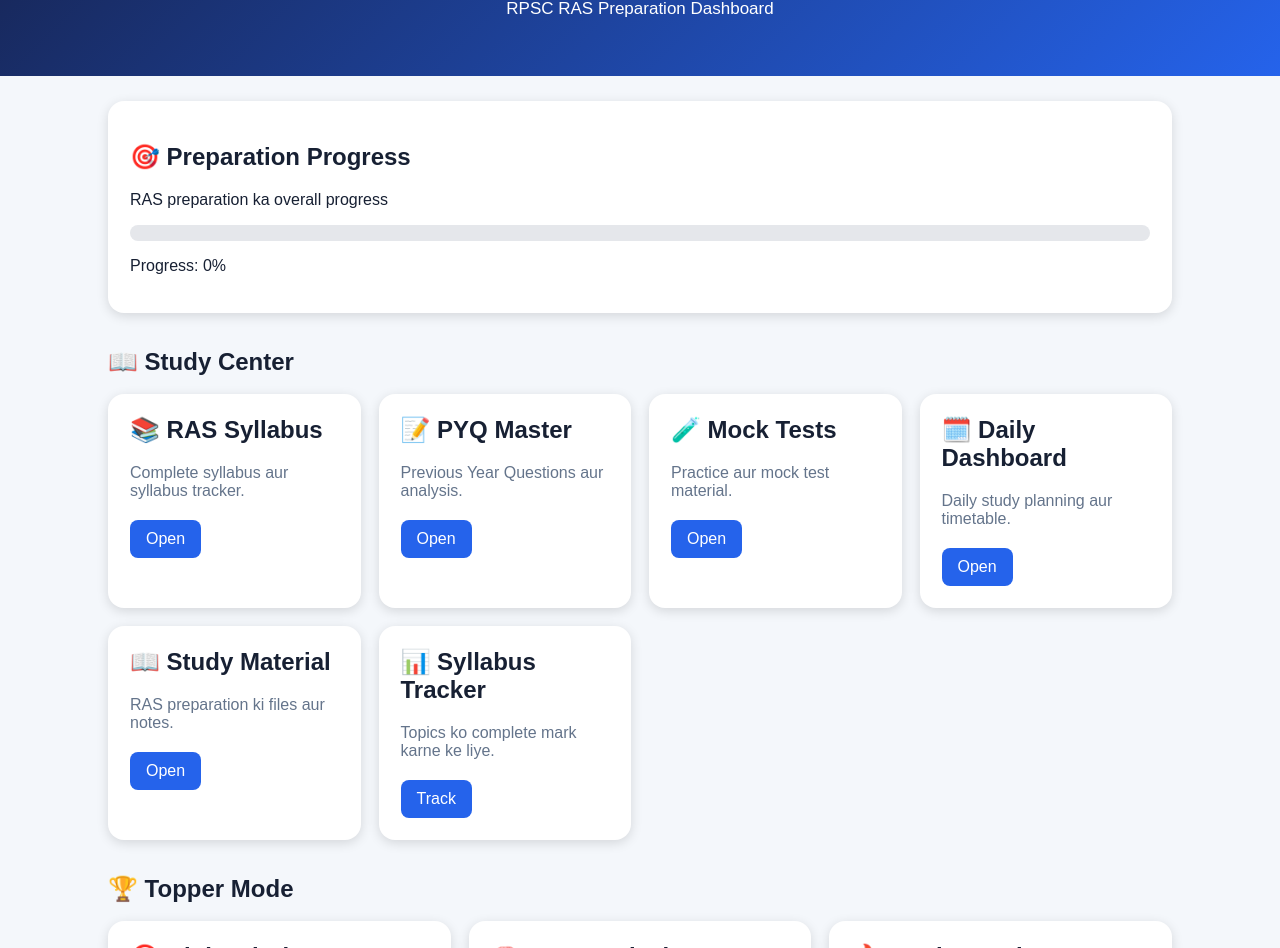
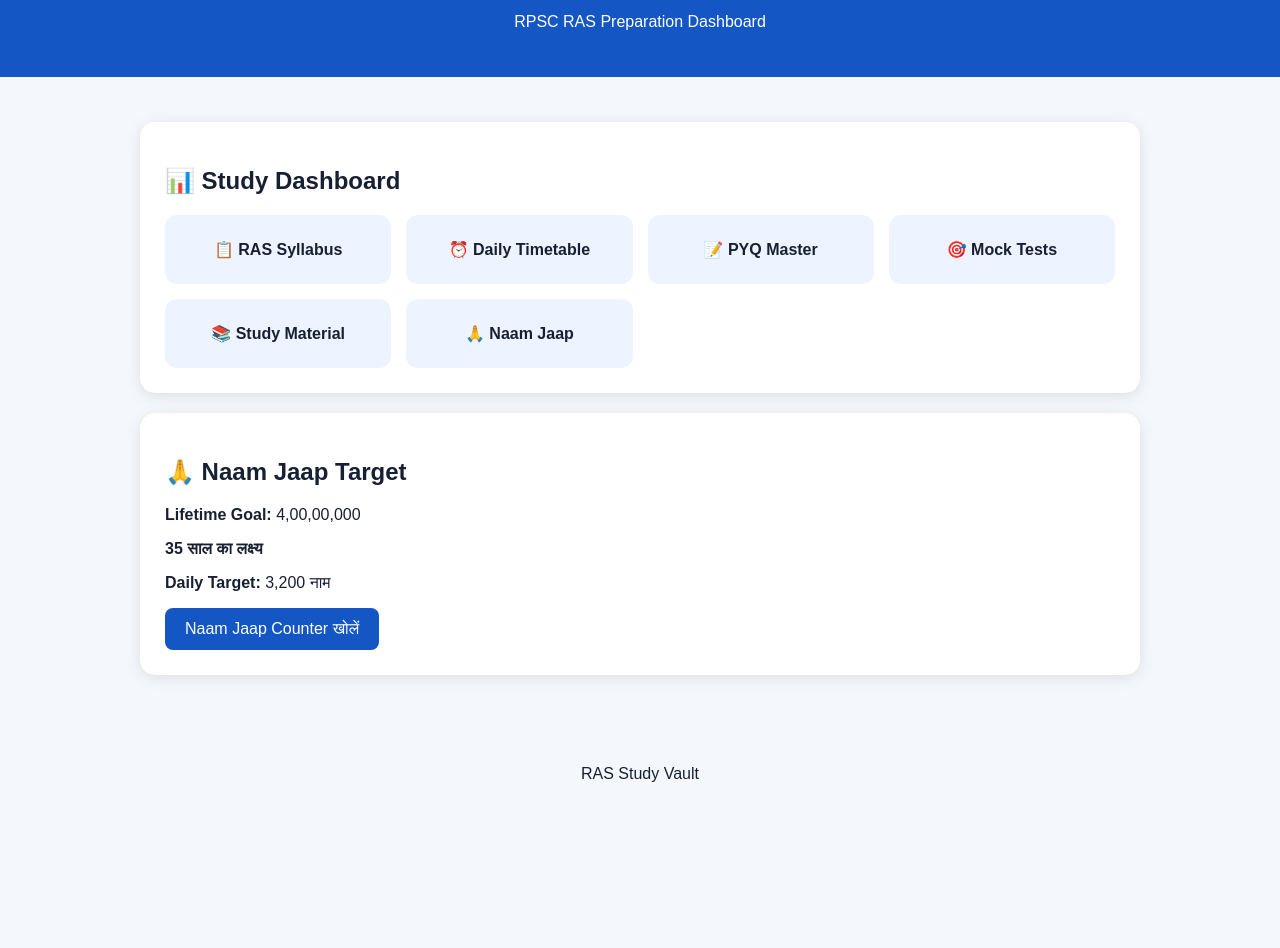
Before and after one commit to sanjaypnd9979-hue/RAS-Study-Vault, a plain HTML site: page index.html in a window 1280 px wide. Shown: the part 98-1046 px from the top of the page. After the commit the page ends 906 px from the top, so only its background shows below. Drawn offline with Linux system fonts and the light colour scheme.

Commit message:
Refactor HTML structure and styles for clarity

```diff
--- a/index.html
+++ b/index.html
@@ -3,11 +3,10 @@
 <head>
 <meta charset="UTF-8">
 <meta name="viewport" content="width=device-width, initial-scale=1.0">
+
 <title>RAS Study Vault</title>
 
 <style>
-*{box-sizing:border-box}
-
 body{
     margin:0;
     font-family:Arial,sans-serif;
@@ -15,175 +14,125 @@
     color:#172033;
 }
 
-header{
-  background:linear-gradient(135deg,#172554,#2563eb);
+.header{
+    background:#1456c3;
     color:white;
-  padding:40px 20px;
+    padding:30px;
     text-align:center;
 }
 
-header h1{margin:0;font-size:34px}
-header p{font-size:17px}
-
 .container{
-  max-width:1100px;
-  margin:auto;
-  padding:25px 18px;
+    max-width:1000px;
+    margin:30px auto;
+    padding:15px;
 }
 
-.progress-box{
+.card{
     background:white;
-  padding:22px;
-  border-radius:16px;
-  margin-bottom:30px;
-  box-shadow:0 3px 12px #0002;
-}
-
-.progress{
-  height:16px;
-  background:#e5e7eb;
-  border-radius:20px;
-  overflow:hidden;
-}
-
-.progress-bar{
-  width:0%;
-  height:100%;
-  background:#2563eb;
+    padding:25px;
+    margin-bottom:20px;
+    border-radius:15px;
+    box-shadow:0 3px 15px rgba(0,0,0,.1);
 }
 
 .grid{
     display:grid;
-  grid-template-columns:repeat(auto-fit,minmax(230px,1fr));
-  gap:18px;
+    grid-template-columns:repeat(auto-fit,minmax(220px,1fr));
+    gap:15px;
 }
 
-.card{
-  background:white;
-  padding:22px;
-  border-radius:16px;
-  box-shadow:0 3px 12px #0002;
+.box{
+    display:block;
+    padding:25px;
+    background:#eef4ff;
+    border-radius:12px;
+    text-decoration:none;
+    color:#172033;
+    font-weight:bold;
+    text-align:center;
 }
 
-.card h2{margin-top:0}
-
-.card p{
-  color:#64748b;
-  min-height:40px;
+.box:hover{
+    background:#dce9ff;
 }
 
-.btn{
+.button{
     display:inline-block;
-  background:#2563eb;
+    padding:12px 20px;
+    background:#1456c3;
     color:white;
-  padding:10px 16px;
+    text-decoration:none;
     border-radius:8px;
-  text-decoration:none;
-}
-
-.section{
-  margin-top:35px;
-  margin-bottom:18px;
 }
 
 footer{
     text-align:center;
-  padding:35px;
-  color:#64748b;
+    padding:25px;
 }
 </style>
 </head>
 
 <body>
 
-<header>
+<div class="header">
     <h1>📚 RAS Study Vault</h1>
     <p>RPSC RAS Preparation Dashboard</p>
-</header>
+</div>
 
 <div class="container">
 
-<div class="progress-box">
-<h2>🎯 Preparation Progress</h2>
-<p>RAS preparation ka overall progress</p>
-
-<div class="progress">
-<div class="progress-bar"></div>
-</div>
-
-<p>Progress: 0%</p>
-</div>
-
-<h2 class="section">📖 Study Center</h2>
+<div class="card">
+<h2>📊 Study Dashboard</h2>
 
 <div class="grid">
 
-<div class="card">
-<h2>📚 RAS Syllabus</h2>
-<p>Complete syllabus aur syllabus tracker.</p>
-<a class="btn" href="08-Syllabus-Tracker/">Open</a>
+<a class="box" href="01-Syllabus-Tracker/">
+📋 RAS Syllabus
+</a>
+
+<a class="box" href="02-Daily-Timetable/">
+⏰ Daily Timetable
+</a>
+
+<a class="box" href="03-PYQ-Master/">
+📝 PYQ Master
+</a>
+
+<a class="box" href="04-Mock-Tests/">
+🎯 Mock Tests
+</a>
+
+<a class="box" href="05-Study-Material/">
+📚 Study Material
+</a>
+
+<a class="box" href="09-Jaap-Naam/">
+🙏 Naam Jaap
+</a>
+
+</div>
 </div>
 
 <div class="card">
-<h2>📝 PYQ Master</h2>
-<p>Previous Year Questions aur analysis.</p>
-<a class="btn" href="05-PYQ-Master/">Open</a>
-</div>
 
-<div class="card">
-<h2>🧪 Mock Tests</h2>
-<p>Practice aur mock test material.</p>
-<a class="btn" href="06-Mock-Tests/">Open</a>
-</div>
+<h2>🙏 Naam Jaap Target</h2>
 
-<div class="card">
-<h2>🗓️ Daily Dashboard</h2>
-<p>Daily study planning aur timetable.</p>
-<a class="btn" href="00-Dashboard/">Open</a>
-</div>
+<p><b>Lifetime Goal:</b> 4,00,00,000</p>
 
-<div class="card">
-<h2>📖 Study Material</h2>
-<p>RAS preparation ki files aur notes.</p>
-<a class="btn" href="docs/">Open</a>
-</div>
+<p><b>35 साल का लक्ष्य</b></p>
 
-<div class="card">
-<h2>📊 Syllabus Tracker</h2>
-<p>Topics ko complete mark karne ke liye.</p>
-<a class="btn" href="08-Syllabus-Tracker/">Track</a>
-</div>
+<p><b>Daily Target:</b> 3,200 नाम</p>
 
-</div>
-
-<h2 class="section">🏆 Topper Mode</h2>
-
-<div class="grid">
-
-<div class="card">
-<h2>🎯 High Priority</h2>
-<p>Important topics par focused preparation.</p>
-<a class="btn" href="08-Syllabus-Tracker/">View</a>
-</div>
-
-<div class="card">
-<h2>🧠 PYQ Analysis</h2>
-<p>Questions ke pattern aur important areas.</p>
-<a class="btn" href="05-PYQ-Master/">Analyze</a>
-</div>
-
-<div class="card">
-<h2>🔥 Mock Practice</h2>
-<p>Regular test practice.</p>
-<a class="btn" href="06-Mock-Tests/">Practice</a>
-</div>
+<a class="button" href="09-Jaap-Naam/">
+Naam Jaap Counter खोलें
+</a>
 
 </div>
 
 </div>
 
 <footer>
-RAS Study Vault • RPSC RAS Preparation
+RAS Study Vault
 </footer>
 
 </body>
```
Lines whose indentation alone changed are shown as unchanged.
